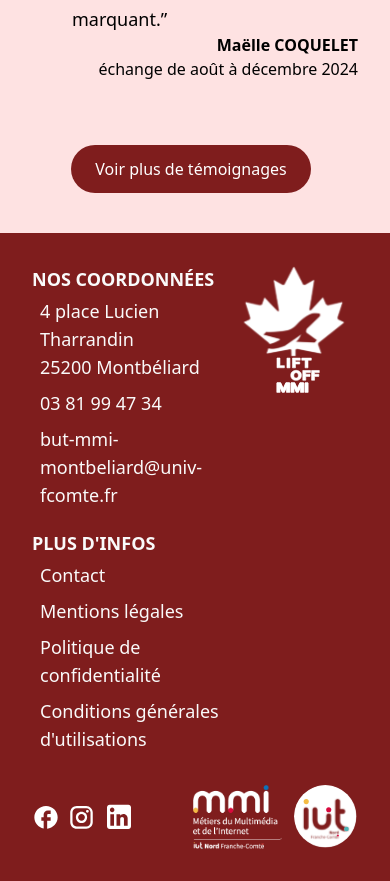
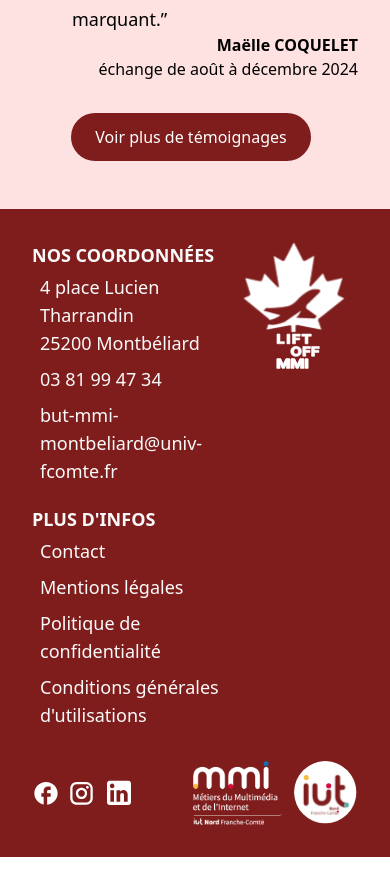
Before and after one commit to MaelleCoquelet/projetco_canada-mcoquelet_pmeloni_hpetit_cvincent, a Nuxt app: page /matane in a window 390 px wide. Shown: the part 2907-3788 px from the top of the page. After the commit the page ends 3764 px from the top, so only its background shows below. Built offline with nearby package versions, Linux system fonts and the light colour scheme.

Commit message:
Correction de la mise en page de la page Matane avec des ajustements de styles et ajout de responsive

```diff
--- a/pages/matane.vue
+++ b/pages/matane.vue
@@ -6,7 +6,7 @@ const route = useRoute()
     <section class="md:col-span-12 md:grid md:grid-cols-12 bg-[url(/img/matane.jpg)] p-8">
         <nav class="w-full text-white md:col-start-2 md:col-end-8">
             <div class="items-left pt-96 pb-16">
-                <h1 class="text-6xl md:text-9xl font-bold ">MATANE</h1>
+                <h1 class="text-6xl md:text-9xl font-bold">MATANE</h1>
                 <h2 class="text-3xl md:text-6xl font-bold">CEGEP</h2>
                 <h3 class="text-xl md:text-2xl"> Matane, QC, Canada</h3>
             </div>
@@ -81,7 +81,8 @@ const route = useRoute()
 
 
                 <p class="text-9xl absolute top-0 -left-5 text-red-900 opacity-25">“</p>
-                <p class="ml-10 md:ml-16 text-lg">Que ce soit sur le plan académique ou personnel, il faut se rappeler que
+                <p class="ml-10 md:ml-16 text-lg">Que ce soit sur le plan académique ou personnel, il faut se rappeler
+                    que
                     c’est
                     une expérience unique que nous vivrons peut-être une seule fois. Il est important d’en profiter au
                     maximum, de saisir toutes les occasions qui se présentent pour découvrir de nouvelles choses et
@@ -94,7 +95,8 @@ const route = useRoute()
 
             <div class="relative mt-10">
                 <p class="text-9xl absolute top-0 -left-5 text-red-900 opacity-25">“</p>
-                <p class="ml-10 md:ml-16 text-lg">La générosité et l’accueil des québécois était particulièrement appréciable.
+                <p class="ml-10 md:ml-16 text-lg">La générosité et l’accueil des québécois était particulièrement
+                    appréciable.
                     De
                     même, le fait que tous les québécois nous disent qu’une poutine se mange “au bon moment” était assez
                     drôle et marquant.”</p>
@@ -104,7 +106,7 @@ const route = useRoute()
         </div>
 
     </section>
-    <section class="bg-red-100 flex justify-center p-8">
+    <section class="bg-red-100 flex justify-center pb-10">
         <a href="/temoignages"
             class="text-white flex bg-red-900 hover:bg-red-800 focus:outline-none focus:ring-4 focus:ring-red-300 font-medium rounded-full text-base md:text-lg px-6 py-3 text-center me-2 mb-2">Voir
             plus de témoignages</a>
```
